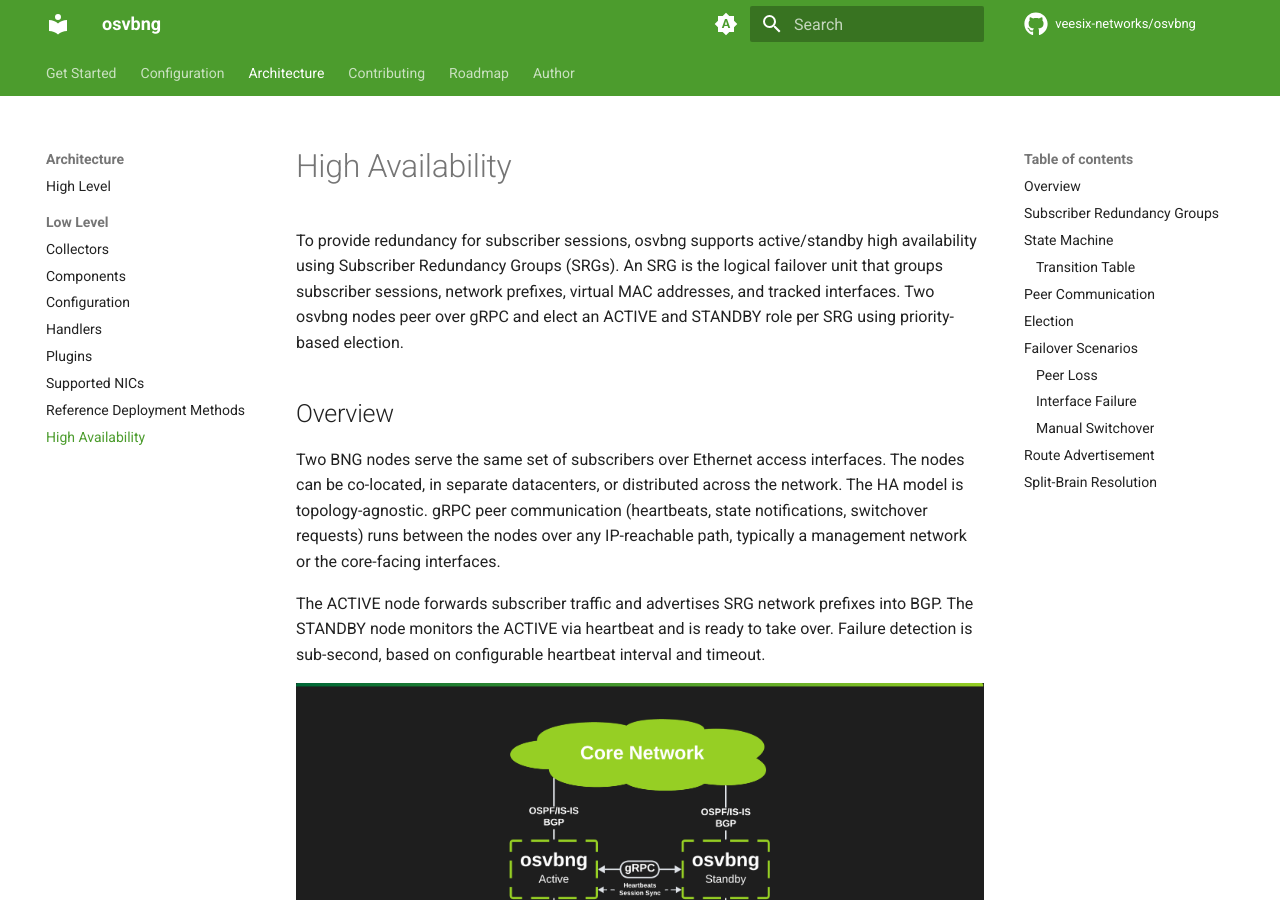
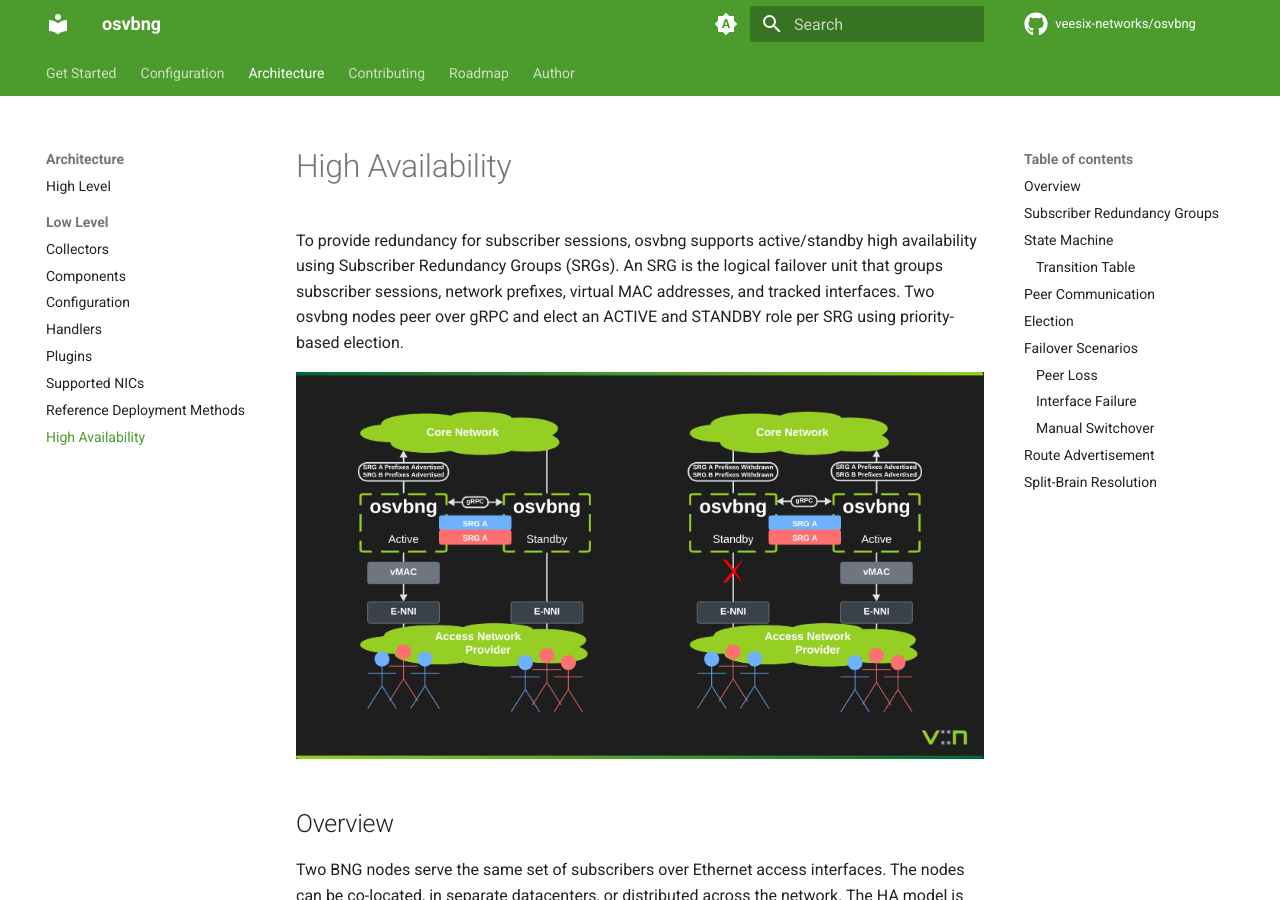
Before and after one commit to veesix-networks/osvbng, an MkDocs documentation site: the page built from docs/architecture/HA.md, in a window 1280 px wide and 900 px high. Built offline with MkDocs 1.6.1 and Material for MkDocs 9.7.7, drawn with Linux system fonts in a browser that asks for light colours; comment, search, counter and statistics services are not loaded.

Commit message:
docs(ha): add overall architecture diagram (#145)

```diff
--- a/docs/architecture/HA.md
+++ b/docs/architecture/HA.md
@@ -1,6 +1,8 @@
 # High Availability
 
 To provide redundancy for subscriber sessions, osvbng supports active/standby high availability using Subscriber Redundancy Groups (SRGs). An SRG is the logical failover unit that groups subscriber sessions, network prefixes, virtual MAC addresses, and tracked interfaces. Two osvbng nodes peer over gRPC and elect an ACTIVE and STANDBY role per SRG using priority-based election.
+
+![HA Overall Architecture](../img/ha_overview.png)
 
 ## Overview
 
```
Also changed, not shown: docs/img/ha_overview.png (added).
